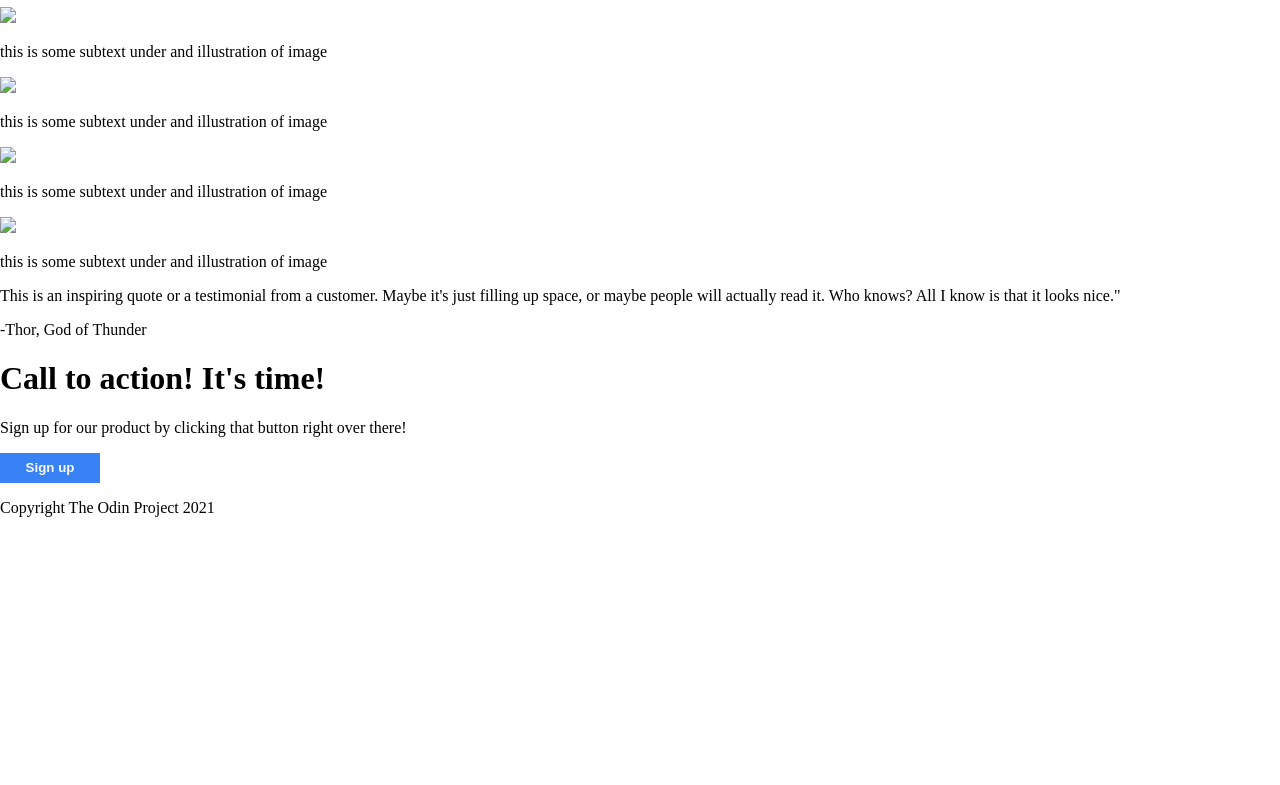
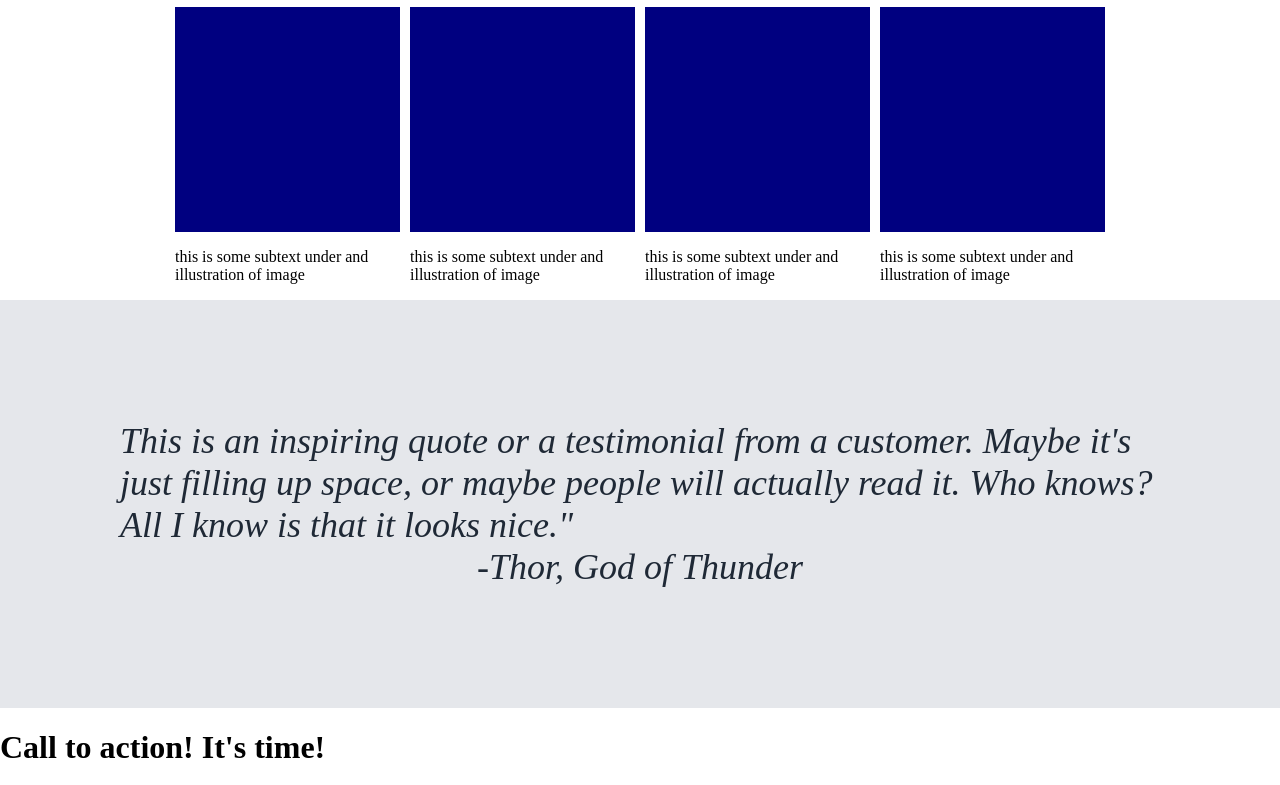
Before and after one commit to traviskirk94/foundations-landing-page, a plain HTML site: page index.html in a window 1280 px wide. Shown: the part 455-1240 px from the top of the page. Before the commit the page ends 988 px from the top, so only its background shows below. Drawn offline with Linux system fonts and the light colour scheme.

Commit message:
Add image placeholder. Center second and third section of page

```diff
--- a/index.html
+++ b/index.html
@@ -28,22 +28,24 @@
         </div>
         <div class="second">
             <h1>Some random information.</h1>
+            <div class="cards">
             <div class="card">
-                <img src="#">
+                <img src="square.png">
                 <p>this is some subtext under and illustration of image</p>
             </div>
             <div class="card">
-                <img src="#">
+                <img src="square.png">
                 <p>this is some subtext under and illustration of image</p>
             </div>
             <div class="card">
-                <img src="#">
+                <img src="square.png">
                 <p>this is some subtext under and illustration of image</p>
             </div>
             <div class="card">
-                <img src="#">
+                <img src="square.png">
                 <p>this is some subtext under and illustration of image</p>
             </div>
+        </div>
         </div>
         <div class="third">
             <p>This is an inspiring quote or a testimonial from a customer. Maybe
--- a/styles.css
+++ b/styles.css
@@ -56,6 +56,24 @@ body {
 
 }
 
+.second {
+    display: flex;
+    flex-direction: column;
+    align-items: center;
+}
+
+.cards {
+    display: flex;
+    gap: 10px;
+    justify-content: center;
+    width: 300px;
+
+}
+
+.card {
+    display: flex;
+    flex-direction: column;
+}
 button {
     width: 100px;
     height: 30px;
@@ -65,6 +83,26 @@ button {
     font-weight: bold;
 }
 
+.third {
+    background-color: #e5e7eb;
+    display: flex;
+    margin: auto;
+    flex-direction: column;
+    justify-content: center;
+    align-items: center;
+    padding: 120px;
+
+}
+
+.third p {
+    font-size: 36px;
+    font-weight: light;
+    font-style: italic;
+    color: #1f2936;
+    display: flex;
+    margin: auto;
+    flex: 0 1 auto;
+}
 li {
     list-style-type: none;
 
```
Also changed, not shown: square.png (added).
